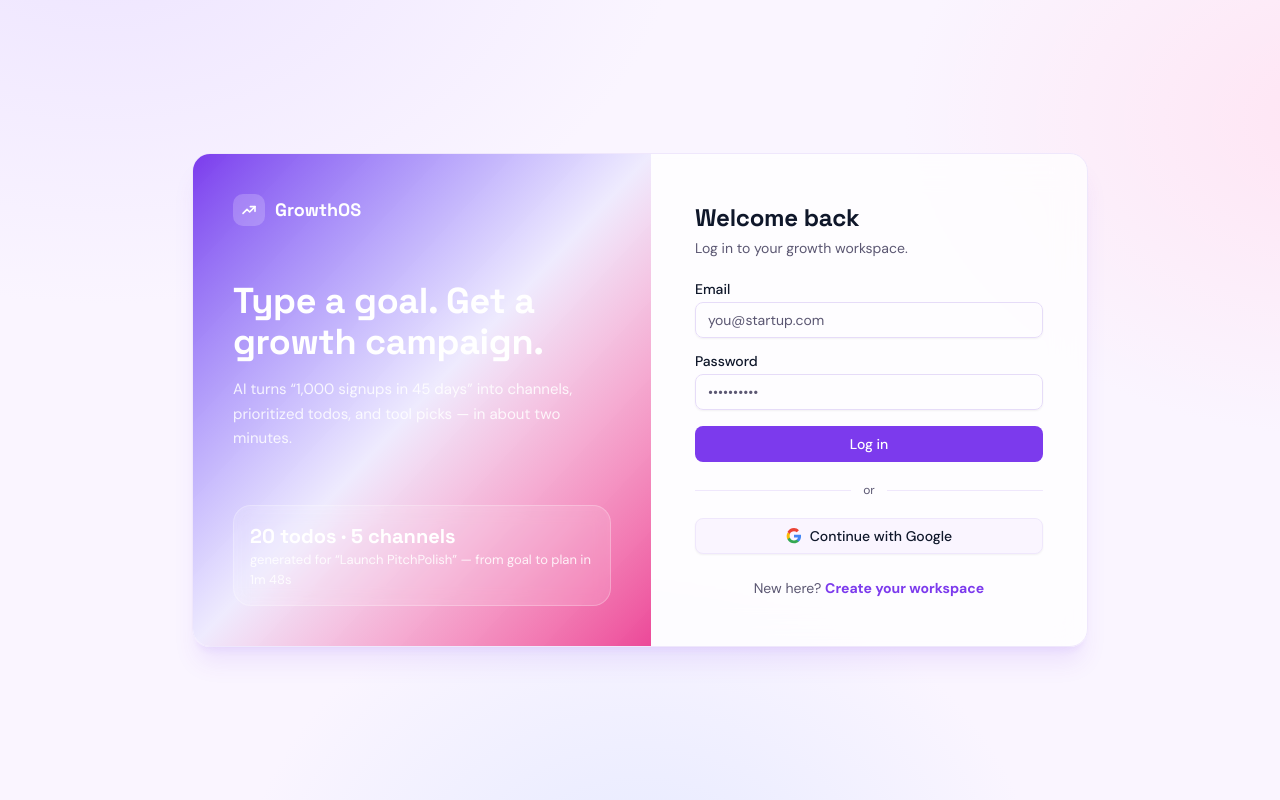
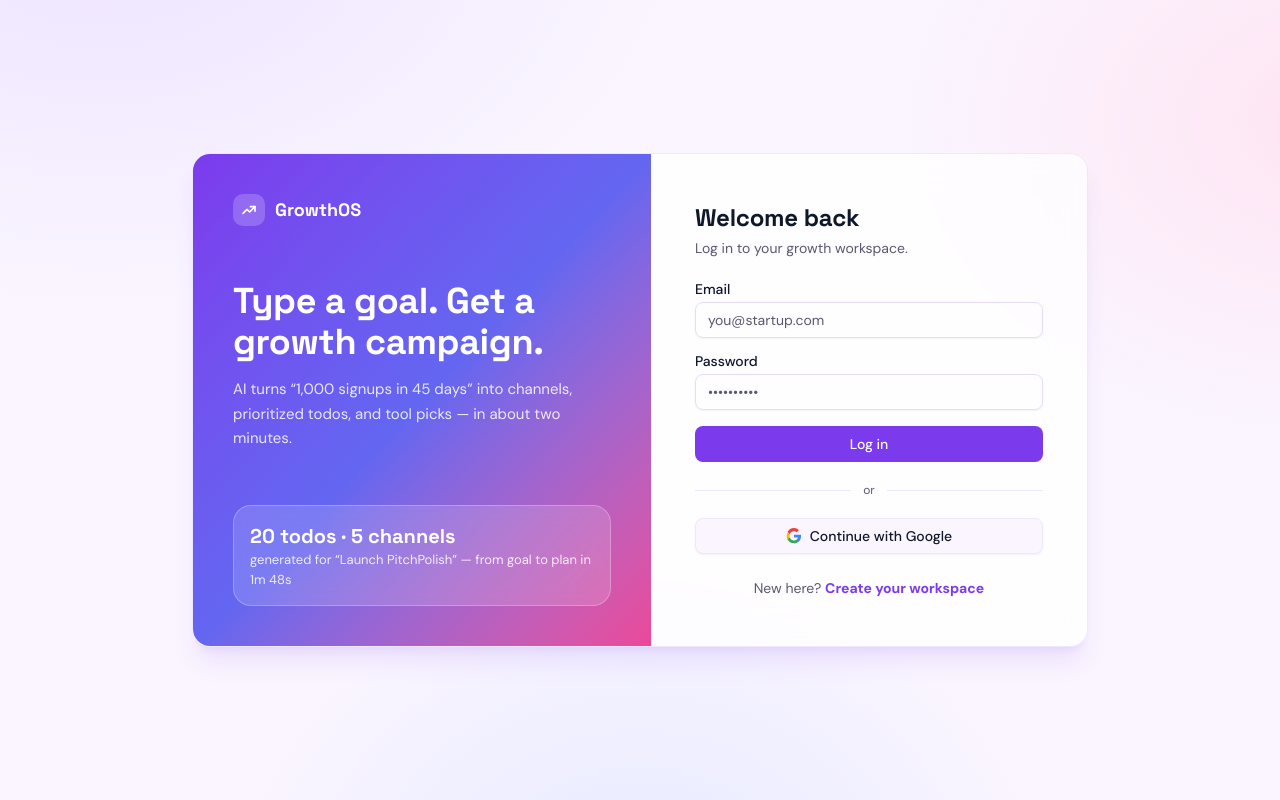
Before and after one commit to louis2688/growthos, a Next.js app: page /login in a window 1280 px wide. Built offline with nearby package versions, Linux system fonts and the light colour scheme; no server answers.

Commit message:
Fix login brand gradient: use dedicated brand-indigo token, not shadcn's --secondary surface color

```diff
--- a/app/globals.css
+++ b/app/globals.css
@@ -11,6 +11,7 @@
   --font-mono: ui-monospace, monospace;
   --font-heading: var(--font-space-grotesk);
   --color-brand-pink: var(--brand-pink);
+  --color-brand-indigo: var(--brand-indigo);
   --color-sidebar-ring: var(--sidebar-ring);
   --color-sidebar-border: var(--sidebar-border);
   --color-sidebar-accent-foreground: var(--sidebar-accent-foreground);
@@ -70,6 +71,7 @@
   --input: #e6dcf8;
   --ring: #7c3aed;
   --brand-pink: #ec4899;
+  --brand-indigo: #6366f1;
   --chart-1: oklch(0.87 0 0);
   --chart-2: oklch(0.556 0 0);
   --chart-3: oklch(0.439 0 0);
@@ -106,6 +108,7 @@
   --input: rgba(167, 139, 250, 0.24);
   --ring: #8b5cf6;
   --brand-pink: #f472b6;
+  --brand-indigo: #6366f1;
   --chart-1: oklch(0.87 0 0);
   --chart-2: oklch(0.556 0 0);
   --chart-3: oklch(0.439 0 0);
--- a/app/login/page.tsx
+++ b/app/login/page.tsx
@@ -5,7 +5,7 @@ export default function LoginPage() {
     <main className="grid min-h-dvh place-items-center p-4">
       <div className="glass grid w-full max-w-4xl overflow-hidden rounded-2xl border shadow-xl shadow-primary/10 md:grid-cols-[1.05fr_1fr]">
         {/* Brand panel — the pitch, per design-system/ui-mockups.html */}
-        <div className="hidden flex-col justify-between bg-gradient-to-br from-primary via-secondary/90 to-brand-pink p-10 text-white md:flex">
+        <div className="hidden flex-col justify-between bg-gradient-to-br from-primary via-brand-indigo to-brand-pink p-10 text-white md:flex">
           <span className="flex items-center gap-2.5 font-heading text-lg font-bold">
             <span className="grid size-8 place-items-center rounded-lg bg-white/20">
               <svg
```
